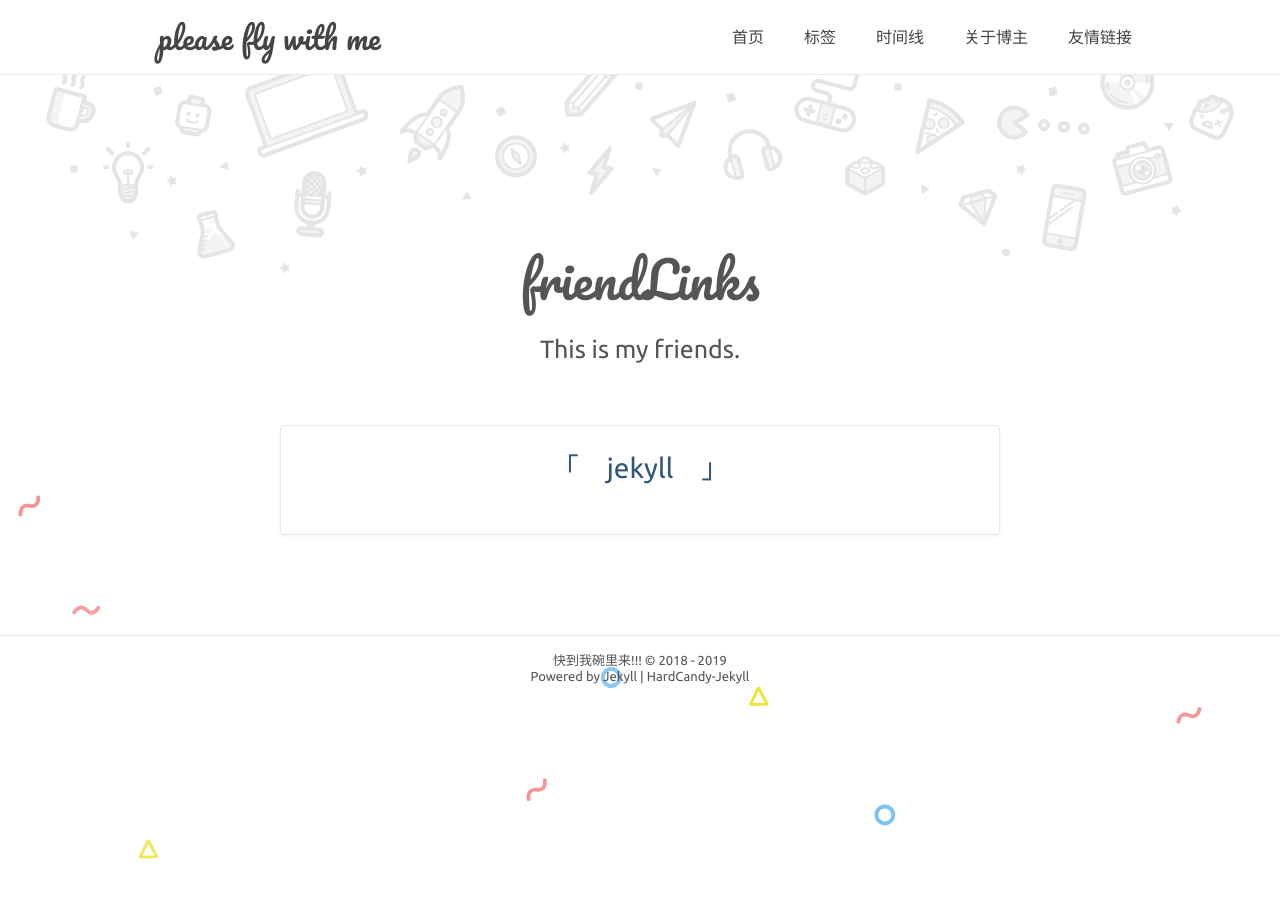
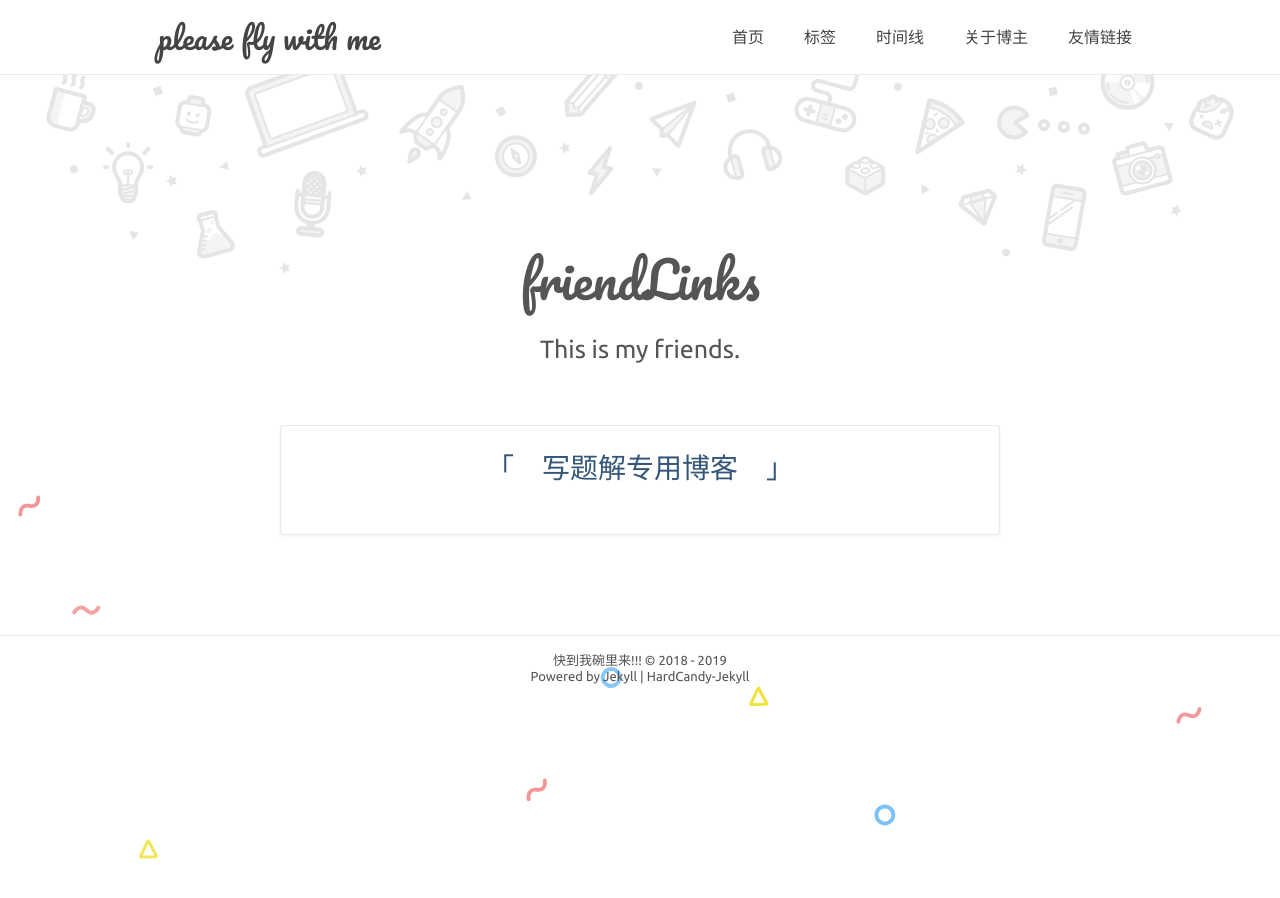
Before and after one commit to Alpacadh/HardCandy-Jekyll-master, a Jekyll site: the page built from friendLink.html, in a window 1280 px wide. Built offline with Jekyll 4.4.1, drawn with Linux system fonts in a browser that asks for light colours; comment, search, counter and statistics services are not loaded; some of the changed lines change nothing that is shown.

Commit message:
Update _config.yml

```diff
--- a/_config.yml
+++ b/_config.yml
@@ -58,7 +58,7 @@ pygmentsTheme: 'default'
 
 # 友情链接
 friends:
-  jekyll: 'https://www.jekyll.com.cn/'
+  写题解专用博客: 'https://www.cnblogs.com/alpacadh'
 
 # 评论 最佳体验 在disqus、livere和Gitment之间三选一
 # disqus 评论
```
